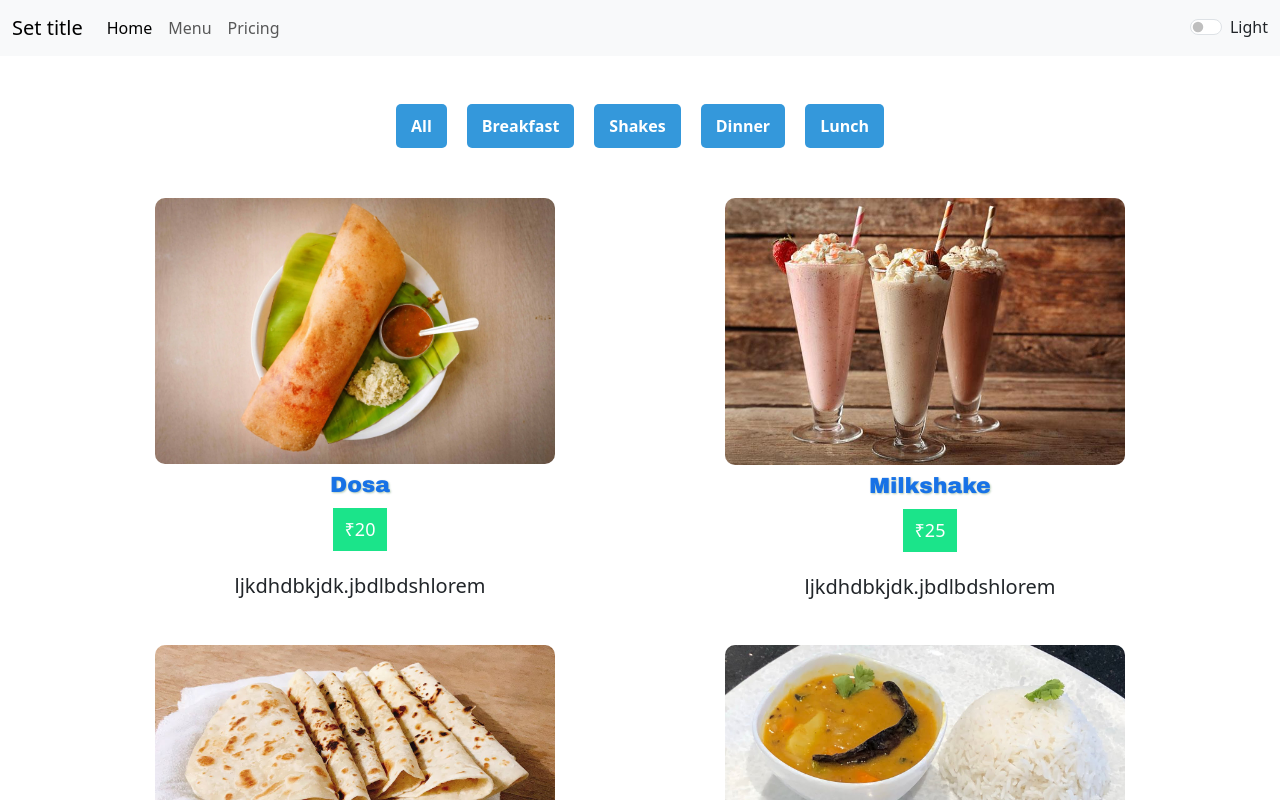
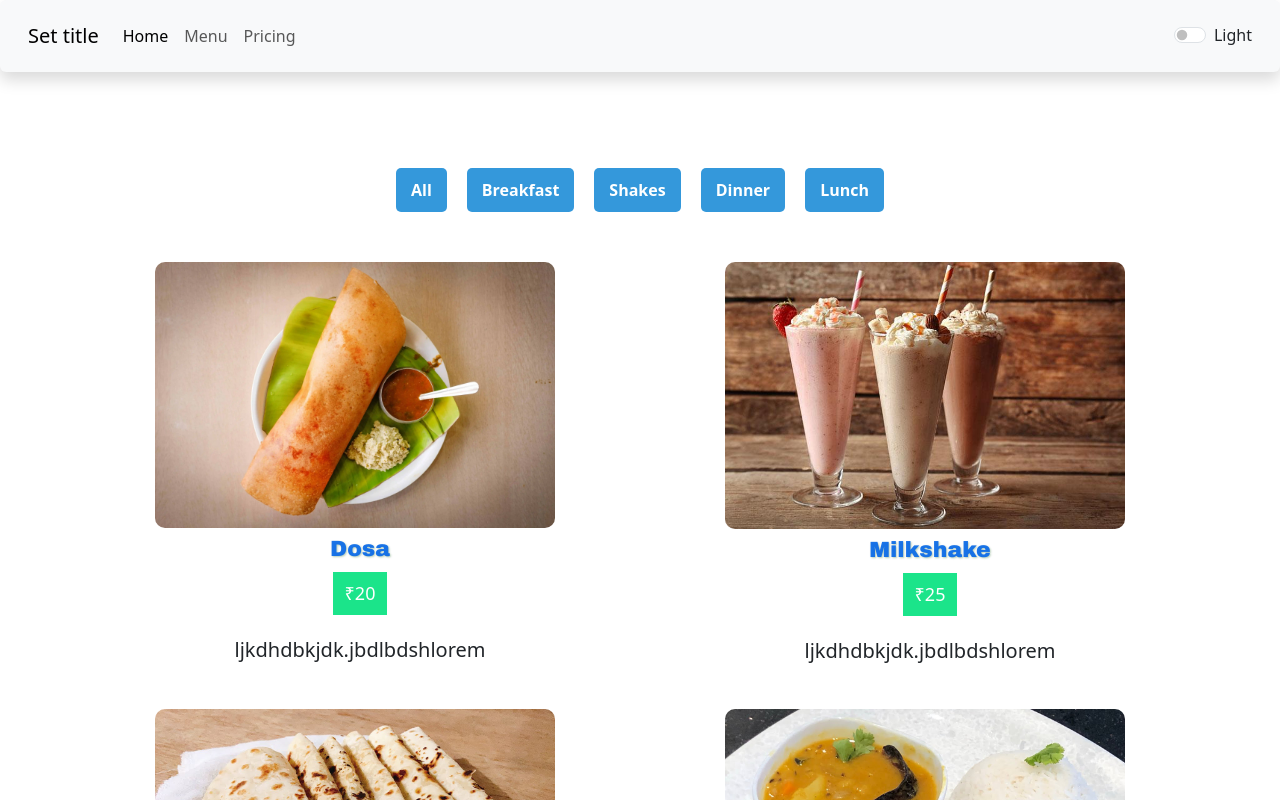
Before and after one commit to pratham-ak2004/restaurant-menu, a React (Vite) app in the folder restaurant/: page / in a window 1280 px wide. Shown: the top 800 px of the page. Built offline with nearby package versions, Linux system fonts and the light colour scheme.

Commit message:
add navbar shadow

```diff
--- a/restaurant/src/components/navbar/navbar.jsx
+++ b/restaurant/src/components/navbar/navbar.jsx
@@ -18,7 +18,7 @@ export default function Navbar(props) {
 
   return (
     <div>
-      <nav className="navbar navbar-expand-lg bg-body-tertiary navbar-inverse">
+      <nav className="navbar navbar-expand-lg bg-body-tertiary navbar-inverse shadow p-3 mb-5 bg-white rounded">
         <div className="container-fluid">
           <a className="navbar-brand" href="#">
             {props.title}
```
